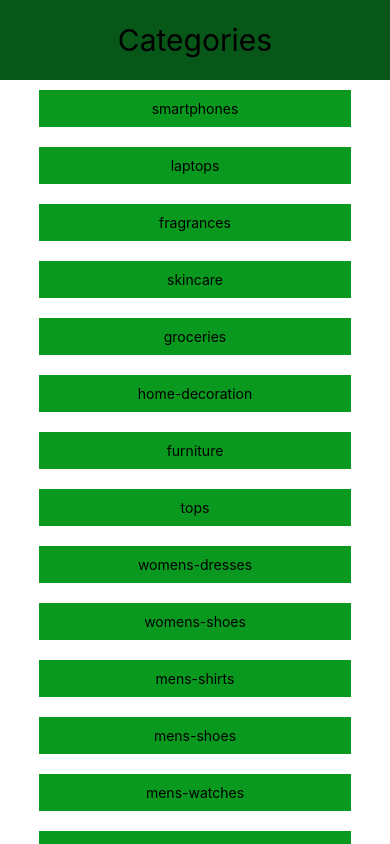
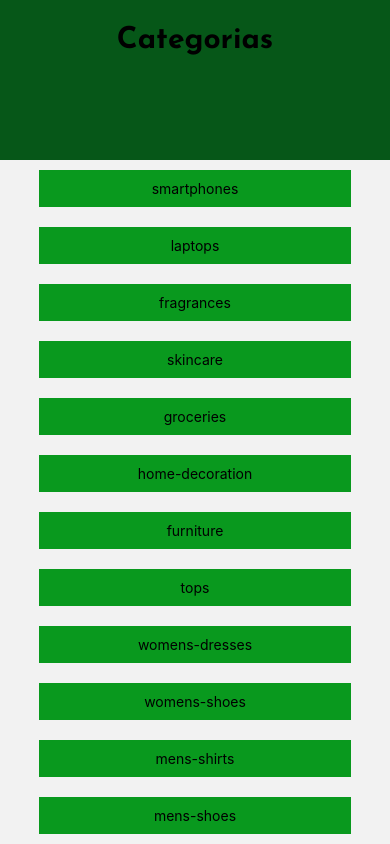
Before and after one commit to gpicc0001/terceraEntrega, a React Native app: screen /Home in a window 390 px wide. Built offline with nearby package versions, Linux system fonts and the light colour scheme.

Commit message:
entregas_PiccardoGuillermo

```diff
--- a/App.js
+++ b/App.js
@@ -7,41 +7,21 @@ import { useEffect, useState } from 'react';
 import {colors} from './src/Global/colors';
 import { NavigationContainer } from '@react-navigation/native';
 import { createNativeStackNavigator } from '@react-navigation/native-stack'
+import Navigator from './src/navigation/Navigator';
+import { useFonts } from 'expo-font';
 
-const Stack = createNativeStackNavigator()
 
 const App = () => {
 
-  const [categorySelected, setCategorySelected] = useState('')
-  const [productDetailId, setProductDetailId] = useState(0)
+  const [fontLoaded] = useFonts({Josefin: require('./assets/fonts/JosefinSans-Bold.ttf')})
 
-  useEffect(() => {
-    console.log(productDetailId);
-
-
-  },[productDetailId])
+  if (!fontLoaded) return null
 
   return (
     <>
         <StatusBar backgroundColor={colors.green1} style="auto" />
+        <Navigator />
 
-        <SafeAreaView style={styles.container}>
-          {categorySelected ?
-            productDetailId != 0 ?
-                <ItemDetail productDetailId={productDetailId} setProductDetailId={setProductDetailId}/>
-              :
-                <ItemListCategories category = {categorySelected}
-                setCategorySelected={setCategorySelected}
-                setProductDetailId ={setProductDetailId}
-                />
-          :
-
-          <Home setCategorySelected = {setCategorySelected}/>
-
-          }
-
-
-        </SafeAreaView>
 
 
     </>
@@ -59,3 +39,41 @@ const styles = StyleSheet.create({
     // justifyContent: 'center',
   },
 });
+
+
+
+
+
+
+
+
+
+
+ // const [categorySelected, setCategorySelected] = useState('')
+// const [productDetailId, setProductDetailId] = useState(0)
+
+
+  // useEffect(() => {
+  //   console.log(productDetailId);
+
+
+  // },[productDetailId])
+
+
+{/* <SafeAreaView style={styles.container}>
+          {categorySelected ?
+            productDetailId != 0 ?
+                <ItemDetail productDetailId={productDetailId} setProductDetailId={setProductDetailId}/>
+              :
+                <ItemListCategories category = {categorySelected}
+                setCategorySelected={setCategorySelected}
+                setProductDetailId ={setProductDetailId}
+                />
+          :
+
+          <Home setCategorySelected = {setCategorySelected}/>
+
+          }
+
+
+        </SafeAreaView> */}
--- a/package.json
+++ b/package.json
@@ -20,7 +20,8 @@
     "react-native": "0.72.6",
     "react-native-safe-area-context": "^4.8.2",
     "react-native-screens": "^3.29.0",
-    "react-native-web": "~0.19.6"
+    "react-native-web": "~0.19.6",
+    "expo-font": "~11.4.0"
   },
   "devDependencies": {
     "@babel/core": "^7.20.0"
--- a/src/Components/Categories.js
+++ b/src/Components/Categories.js
@@ -4,13 +4,13 @@ import categories from '../Data/categories.json'
 import CategoryItem from './CategoryItem'
 
 
-const Categories = ({setCategorySelected}) => {
+const Categories = ({navigation,route}) => {
   return (
     <FlatList
         style={styles.container}
         data={categories} //de donde saco la informacion.
         keyExtractor={item => item} //recorro el arreglo con el item directamente porque son unicos.
-        renderItem={({item}) => <CategoryItem setCategorySelected={setCategorySelected} category ={item} />}
+        renderItem={({item}) => <CategoryItem category ={item} navigation={navigation} route={route} />}
     />
   )
 }
--- a/src/Components/CategoryItem.js
+++ b/src/Components/CategoryItem.js
@@ -5,14 +5,14 @@ import CardShadow from '../Wrappers/CardShadow'
 
 
 
-const CategoryItem = ({category, setCategorySelected}) => {
+const CategoryItem = ({category, navigation, route}) => {
 
 
 
   return (
     <>
 
-    <Pressable onPress={() => setCategorySelected(category)}>
+    <Pressable onPress={() => navigation.navigate('Category',{category})}>
       <CardShadow style={styles.container}>
           <Text style={styles.Text}>{category}</Text>
       </CardShadow>
--- a/src/Components/Header.js
+++ b/src/Components/Header.js
@@ -2,7 +2,9 @@ import { StyleSheet, Text, View } from 'react-native'
 import React from 'react'
 import { colors } from '../Global/colors'
 
-const Header = ({title ="Categorias"}) => {
+const Header = ({title}) => {
+
+
   return (
     <View style={styles.container} >
       <Text style={styles.text} >{title}</Text>
@@ -23,6 +25,8 @@ const styles = StyleSheet.create({
     },
     text:{
         fontSize:30,
+        fontFamily:'Josefin'
+
     }
 
 
--- a/src/Components/ProductItem.js
+++ b/src/Components/ProductItem.js
@@ -2,18 +2,18 @@ import { StyleSheet, Text, View,Image, useWindowDimensions, Pressable } from 're
 import React, { useEffect } from 'react'
 import {colors} from '../Global/colors'
 
-const ProductItem = ({item, setProductDetailId}) => {
+const ProductItem = ({item, navigation, route}) => {
+
     const{width, height} = useWindowDimensions()
 
     useEffect(() => {
         console.log(width);
 
-
     },[width])
 
   return (
     <>
-        <Pressable style={styles.container} onPress={() => setProductDetailId(item.id)}>
+        <Pressable style={styles.container} onPress={() => navigation.navigate('Product',{id:item.id}) }>
             <Image
                 style={styles.image}
                 resizeMode='cover'
--- a/src/Screens/Home.js
+++ b/src/Screens/Home.js
@@ -3,11 +3,11 @@ import  Header  from '../Components/Header'
 import Categories from '../Components/Categories'
 
 
-const Home = ({setCategorySelected}) => {
+const Home = ({navigation, route}) => {
   return (
     <>
-        <Header title='Categories'/>
-        <Categories setCategorySelected = {setCategorySelected}/>
+        <Header />
+        <Categories style={styles.container} navigation={navigation} route={route}/>
 
 
     </>
@@ -19,6 +19,8 @@ export default Home
 const styles = StyleSheet.create({
 
 
+  container:{
 
+  }
 
 })
--- a/src/Screens/ItemDetail.js
+++ b/src/Screens/ItemDetail.js
@@ -1,24 +1,22 @@
 import { StyleSheet, Text, View, Image, Pressable, Button } from 'react-native'
 import React, { useEffect, useState } from 'react'
-import Header from '../Components/Header'
 import allProduct from '../Data/products.json'
 import{colors} from '../Global/colors'
 
-const ItemDetail = ({productDetailId, setProductDetailId}) => {
+const ItemDetail = ({navigation, route}) => {
 
   const [product, setProduct] = useState({})
+  const{id} = route.params
 
   useEffect(() => {
-    const productFinded = allProduct.find(product => product.id === productDetailId)
+    const productFinded = allProduct.find(product => product.id === id)
     setProduct(productFinded)
 
-  },[productDetailId])
+  },[id])
 
   return (
     <>
       <View style={styles.container}>
-        <Header title='Product'/>
-        <Button title='Go Back' onPress={() => setProductDetailId(0)}/>
         <Image
         style={styles.image}
         source={{uri:product.thumbnail}}
--- a/src/Screens/ItemListCategories.js
+++ b/src/Screens/ItemListCategories.js
@@ -6,8 +6,8 @@ import ProductItem from '../Components/ProductItem';
 import { useEffect, useState } from 'react';
 
 
-const ItemListCategories = ({category,setCategorySelected, setProductDetailId}) => {
-
+const ItemListCategories = ({navigation, route}) => {
+  const {category} = route.params
   const [keyword, setKeyword] = useState('')
   const [products, setProducts] = useState(allProducts)
 
@@ -29,14 +29,13 @@ const ItemListCategories = ({category,setCategorySelected, setProductDetailId})
 
   return (
     <>
-      <Header />
+
       <Search keyword ={keyword} setKeyword ={setKeyword}/>
-      <Button title='Go Back' onPress={() => setCategorySelected('')}/>
       <FlatList
         style={styles.container}
         data={products}
         keyExtractor={item => item.id}
-        renderItem={({item}) => <ProductItem item={item} setProductDetailId={setProductDetailId}/>}
+        renderItem={({item}) => <ProductItem item={item} navigation={navigation} route = {route} />}
 
       />
 
--- /dev/null
+++ b/src/navigation/Navigator.js
@@ -0,0 +1,51 @@
+import { StyleSheet, Text, View } from 'react-native'
+import React from 'react'
+import { NavigationContainer } from '@react-navigation/native'
+import { createNativeStackNavigator } from '@react-navigation/native-stack'
+import Home from '../Screens/Home'
+import ItemListCategories from '../Screens/ItemListCategories'
+import ItemDetail from '../Screens/ItemDetail'
+import Header from '../Components/Header'
+
+const Stack = createNativeStackNavigator()
+
+
+
+const Navigator = () => {
+  return (
+   <>
+   <NavigationContainer>
+        <Stack.Navigator
+            initialRouteName='Home'
+            screenOptions={
+                ({route}) => {
+                    return {
+                        header : () => <Header title={
+                            route.name === 'Home' ? 'Categorias':
+                            route.name === 'Category' ? route.params.category :
+                            'Detalle'
+                        }/>
+                    }
+                }
+            }
+
+        >
+            <Stack.Screen name="Home" component={Home} />
+            <Stack.Screen name="Category" component={ItemListCategories} />
+            <Stack.Screen name="Product" component={ItemDetail} />
+        </Stack.Navigator>
+    </NavigationContainer>
+
+
+   </>
+  )
+}
+
+export default Navigator
+
+const styles = StyleSheet.create({
+
+
+
+
+})
```
Also changed, not shown: assets/fonts/JosefinSans-Bold.ttf (added), 1 other file (tests, documents, lock files or other folders).
